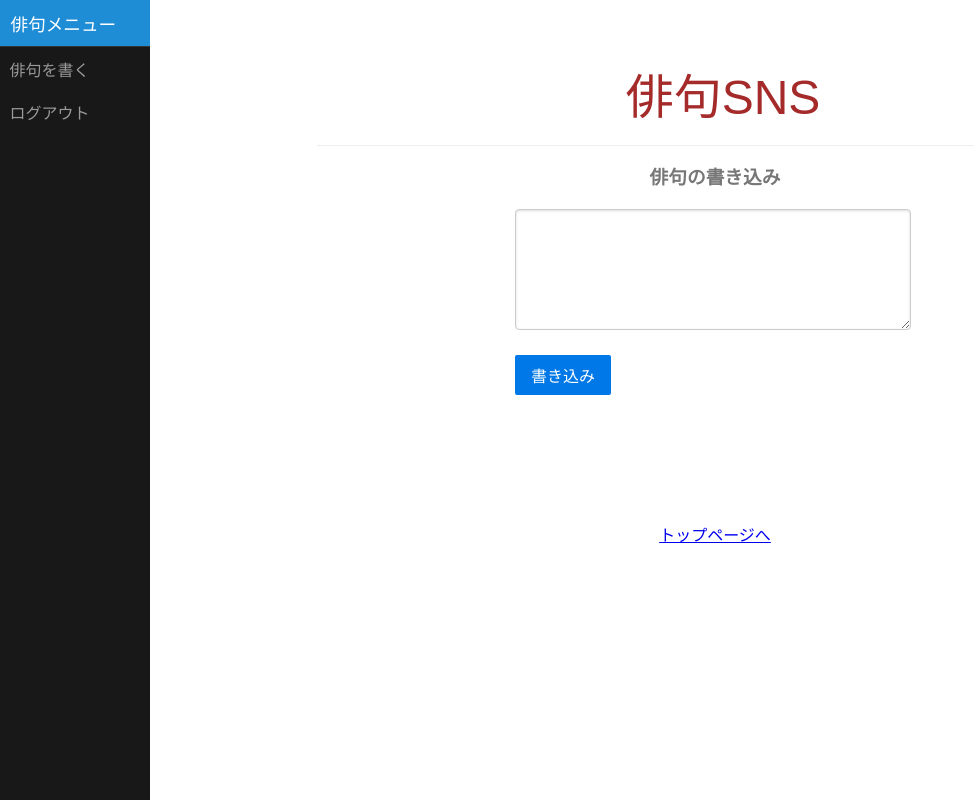
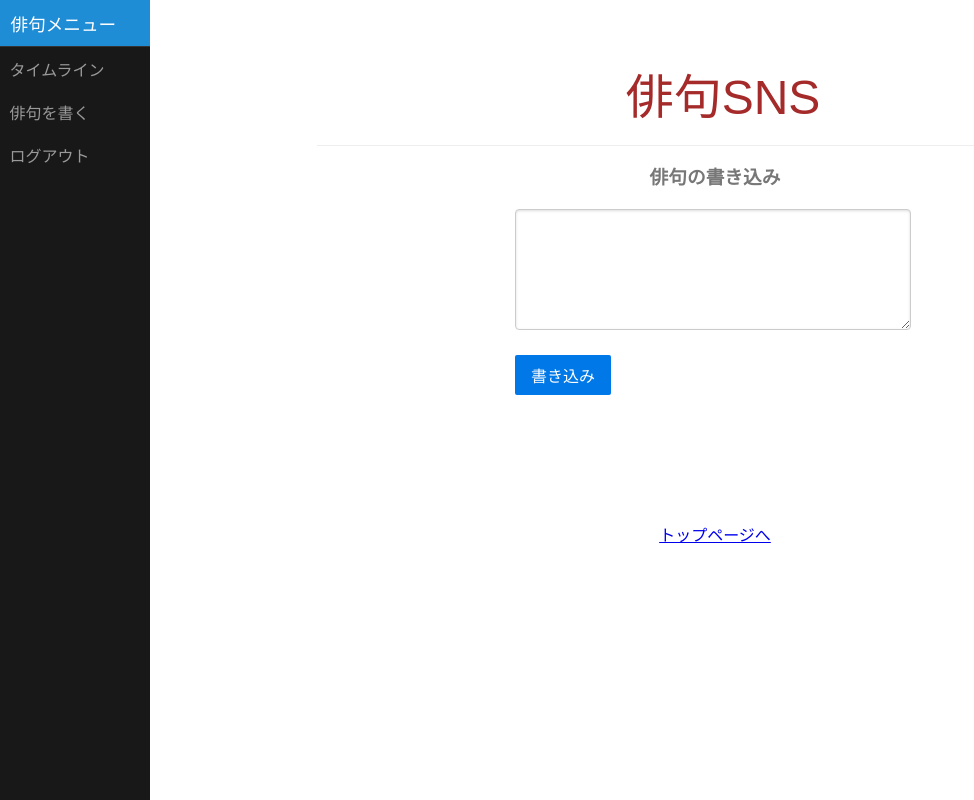
Before and after one commit to kaomatsu8888/data-analytics, a Flask app: page /write in a window 1280 px wide. Shown: the whole page, without its empty margins (0-974 px from the left). Run offline with Flask 3, Linux system fonts and the light colour scheme; the visitor is signed in with stand-in values (Sample User, id 1).

Commit message:
SNSHaikuエラー修正完成

```diff
--- a/webService&SmartphoneApp/HaikuSNS/data/data.json
+++ b/webService&SmartphoneApp/HaikuSNS/data/data.json
@@ -1 +1 @@
-{"_default": {}, "fav": {}}
+{"_default": {}, "fav": {"2": {"id": "sabu", "fav_id": "taro"}, "4": {"id": "jiro", "fav_id": "sabu"}, "5": {"id": "taro", "fav_id": "jiro"}}, "text": {"1": {"id": "taro", "text": "\u79cb\u6df1\u3057\r\n\u6708\u66dc\u306e\u671d\r\n\u7d05\u8449\u821e\u3046", "time": 1705108068.8747258}, "2": {"id": "jiro", "text": "\u51b7\u305f\u304d\u98a8\r\n\u673a\u306b\u5411\u304b\u3044\r\n\u601d\u7d22\u6df1\u3057", "time": 1705108237.1173718}, "3": {"id": "sabu", "text": "\u6708\u5149\u6d74\u3073\r\n\u53e4\u3044\u672c\u958b\u304f\r\n\u9759\u304b\u306a\u591c", "time": 1705109126.295511}, "4": {"id": "sabu", "text": "s", "time": 1705109133.4783292}, "5": {"id": "taro", "text": "\u3042\u3073\u3083\u3073\u3083", "time": 1705110979.269162}, "6": {"id": "sabu", "text": "\u9591\u3055\u3084\r\n \u5ca9\u306b\u3057\u307f\u5165\u308b\r\n   \u8749\u306e\u58f0", "time": 1705111521.663111}}}
--- a/webService&SmartphoneApp/HaikuSNS/sns_data.py
+++ b/webService&SmartphoneApp/HaikuSNS/sns_data.py
@@ -47,7 +47,7 @@ def get_text(id):
 # タイムラインに表示する俳句を取得
 def get_timelines(id):
     # お気に入り登録しているユーザーのIDを取得
-    table, q = get_fav_table()
+    table, q = get_text_table()
     favs = get_fav_list(id)
     favs.append(id) # 自分のIDも追加
     # 期間を指定して作品一覧を取得
--- a/webService&SmartphoneApp/HaikuSNS/templates/index.html
+++ b/webService&SmartphoneApp/HaikuSNS/templates/index.html
@@ -13,7 +13,7 @@
 <!-- ユーザーの一覧を表示 -->
 <div class="box pure-menu-horizontal pure-menu-scrollable">
     全ての作家 :
-    {% for u in all_users %}
+    {% for u in users %}
     <a class="pure-button" href="/users/{{ u }}">{{ u }}</a>
     {% endfor %}
 </div>
@@ -25,7 +25,7 @@
     <div class="box">タイムラインに作品がありません
         俳句を書くか他のユーザーをお気に入りにしてください。</div>
     {% endif %}
-    {% for t in timelines %}
+    {% for i in timelines %}
     <div class="haiku">
         {{ i.text | linebreak }}
         <p class="info">
--- a/webService&SmartphoneApp/HaikuSNS/templates/layout_login.html
+++ b/webService&SmartphoneApp/HaikuSNS/templates/layout_login.html
@@ -11,8 +11,18 @@
     <div class="pure-menu">
         <a class="pure-menu-heading" href="#">俳句メニュー</a>
         <ul class="pure-menu-list">
-            <li class="pure-menu-item"><a href="/write" class="pure-menu-link">俳句を書く</a></li>
-            <li class="pure-menu-item"><a href="/logout" class="pure-menu-link">ログアウト</a></li>
+            <li class="pure-menu-item">
+                <a href="/" class="pure-menu-link">
+                    タイムライン</a>
+            </li>
+            <li class="pure-menu-item">
+                <a href="/write" class="pure-menu-link">
+                    俳句を書く</a>
+            </li>
+            <li class="pure-menu-item">
+                <a href="/logout" class="pure-menu-link">
+                    ログアウト</a>
+            </li>
         </ul>
     </div>
 </div>
--- a/webService&SmartphoneApp/HaikuSNS/templates/users.html
+++ b/webService&SmartphoneApp/HaikuSNS/templates/users.html
@@ -10,8 +10,11 @@
 <!-- お気に入り登録有無と登録解除リンク -->
 <div class="box_c">
     {% if is_fav %}
+    👍<a class="pure-button" href="/fav/remove/{{ user_id }}">お気に入りを外す</a>
+    {% else %}
     👉<a class="pure-button" href="/fav/add/{{ user_id }}">お気に入りにする</a>
     {% endif %}
+</div>
 </div>
 <h3>作品</h3>
 
```
Lines whose indentation alone changed are shown as unchanged.
